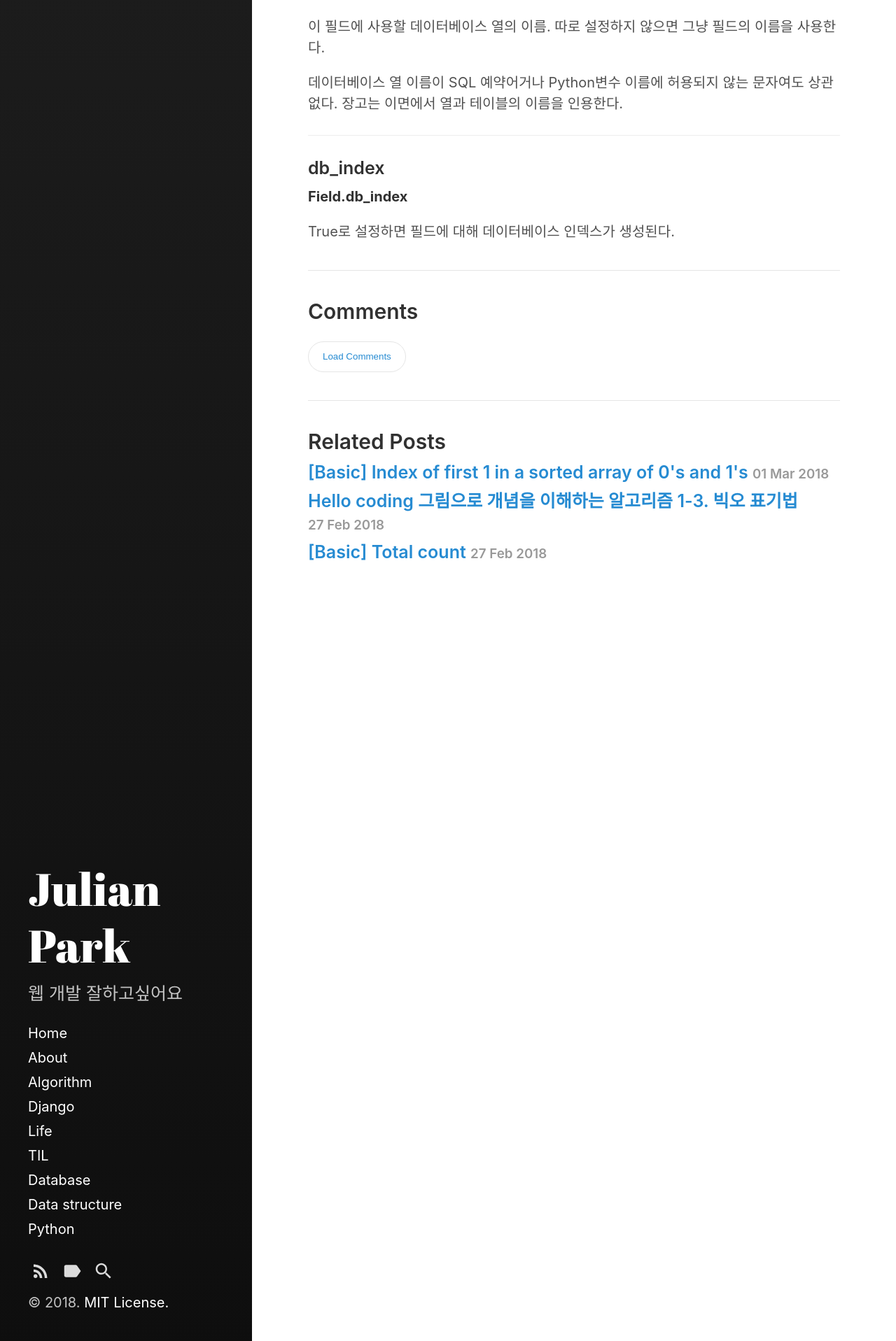
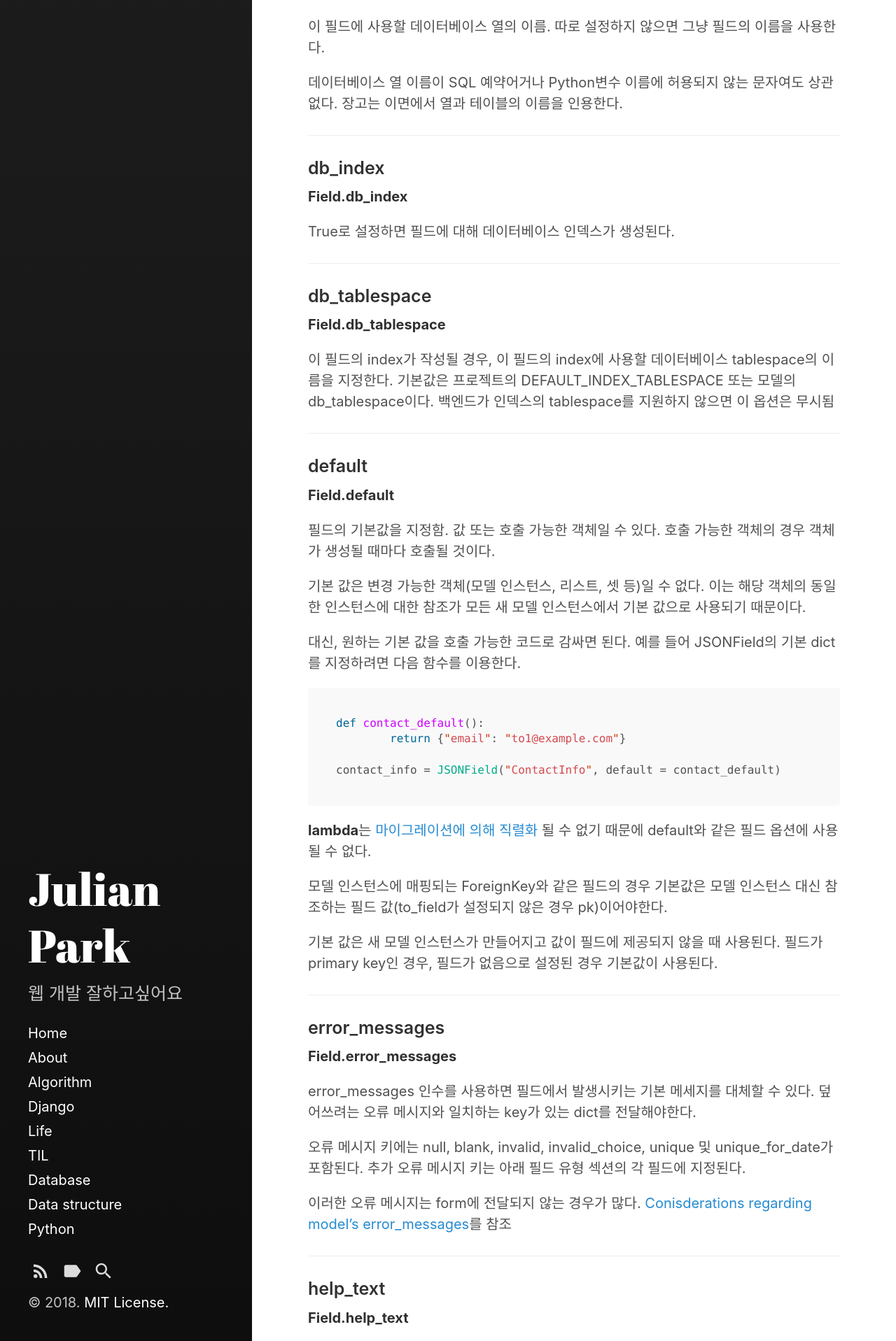
Before and after one commit to Chrisaor/chrisaor.github.com, a Jekyll site: the page built from _posts/Django/2018-02-28-FieldTypes.md, in a window 1280 px wide. Shown: the part 3083-5000 px from the top of the page at 70% size. Built offline with Jekyll 4.4.1, drawn with Linux system fonts in a browser that asks for light colours.

Commit message:
Field types 업데이트

````diff
--- a/_posts/Django/2018-02-28-FieldTypes.md
+++ b/_posts/Django/2018-02-28-FieldTypes.md
@@ -110,3 +110,78 @@ class Student(models.Model):
 **Field.db_index**
 
 True로 설정하면 필드에 대해 데이터베이스 인덱스가 생성된다.
+
+---
+
+### db_tablespace
+
+**Field.db_tablespace**
+
+이 필드의 index가 작성될 경우, 이 필드의 index에 사용할 데이터베이스 tablespace의 이름을 지정한다. 기본값은 프로젝트의 DEFAULT\_INDEX\_TABLESPACE 또는 모델의 db_tablespace이다. 백엔드가 인덱스의 tablespace를 지원하지 않으면 이 옵션은 무시됨
+
+---
+
+### default
+
+**Field.default**
+
+필드의 기본값을 지정함. 값 또는 호출 가능한 객체일 수 있다. 호출 가능한 객체의 경우 객체가 생성될 때마다 호출될 것이다.
+
+기본 값은 변경 가능한 객체(모델 인스턴스, 리스트, 셋 등)일 수 없다. 이는 해당 객체의 동일한 인스턴스에 대한 참조가 모든 새 모델 인스턴스에서 기본 값으로 사용되기 때문이다.
+
+대신, 원하는 기본 값을 호출 가능한 코드로 감싸면 된다. 예를 들어 JSONField의 기본 dict를 지정하려면 다음 함수를 이용한다.
+
+```python
+def contact_default():
+	return {"email": "to1@example.com"}
+
+contact_info = JSONField("ContactInfo", default = contact_default)
+```
+
+**lambda**는 [마이그레이션에 의해 직렬화](https://docs.djangoproject.com/en/2.0/topics/migrations/#migration-serializing) 될 수 없기 때문에 default와 같은 필드 옵션에 사용될 수 없다.
+
+모델 인스턴스에 매핑되는 ForeignKey와 같은 필드의 경우 기본값은 모델 인스턴스 대신 참조하는 필드 값(to_field가 설정되지 않은 경우 pk)이어야한다.
+
+기본 값은 새 모델 인스턴스가 만들어지고 값이 필드에 제공되지 않을 때 사용된다. 필드가 primary key인 경우, 필드가 없음으로 설정된 경우 기본값이 사용된다.
+
+---
+
+### error_messages
+
+**Field.error_messages**
+
+error_messages 인수를 사용하면 필드에서 발생시키는 기본 메세지를 대체할 수 있다. 덮어쓰려는 오류 메시지와 일치하는 key가 있는 dict를 전달해야한다.
+
+오류 메시지 키에는 null, blank, invalid, invalid_choice, unique 및 unique_for_date가 포함된다. 추가 오류 메시지 키는 아래 필드 유형 섹션의 각 필드에 지정된다.
+
+이러한 오류 메시지는 form에 전달되지 않는 경우가 많다. [Conisderations regarding model's error_messages](https://docs.djangoproject.com/en/2.0/topics/forms/modelforms/#considerations-regarding-model-errormessages)를 참조
+
+---
+
+### help_text
+
+**Field.help_text**
+
+폼 위젯과 함께 표시되는 '도움말'텍스트. 필드가 폼에 사용되지 않아도 문서화할 때 유용하다.
+
+이 값은 자동 생성된 폼에서 HTML 이스케이프 처리되지 않는다. 원하는 경우 help_text에 HTML을 포함시킬 수 있다.
+
+```
+help_text="Please use the following format: <em>YYYY-MM-DD</em>."
+```
+
+또는 일반 텍스트와 django.utils.html.escape()를 사용하여 HTML 특수 문자를 이스케이프 처리할 수 있다. cross-site scripting attack을 피하기 위해 신뢰할 수 없는 사용자의 도움말 텍스트를 이스케이프 해야한다.
+
+---
+
+### primary_key
+
+**Field.primary_key**
+
+True로 설정하면 해당 필드는 모델의 primary key가 된다.
+
+모델의 모든 필드에 대해 primary_key = True를 지정하지 않으면 장고는 primary key를 보유할 자동 필드를 자동으로 추가한다. 따라서 primary key 동작을 덮어쓰려고 하지 않는 한 굳이 설정할 필요 없다. [Automatic primary key fields](https://docs.djangoproject.com/en/2.0/topics/db/models/#automatic-primary-key-fields) 참조
+
+primary_key = True로 설정하는 것은 null = False 및 unique = True를 의미한다. 한 객체에는 오직 하나의 primary key만이 허용된다.
+
+primary key 필드는 읽기 전용이다. 기존 객체의 primary key 값을 변경한 다음에 저장하면 새로운 키 값이 생성된다.
````
